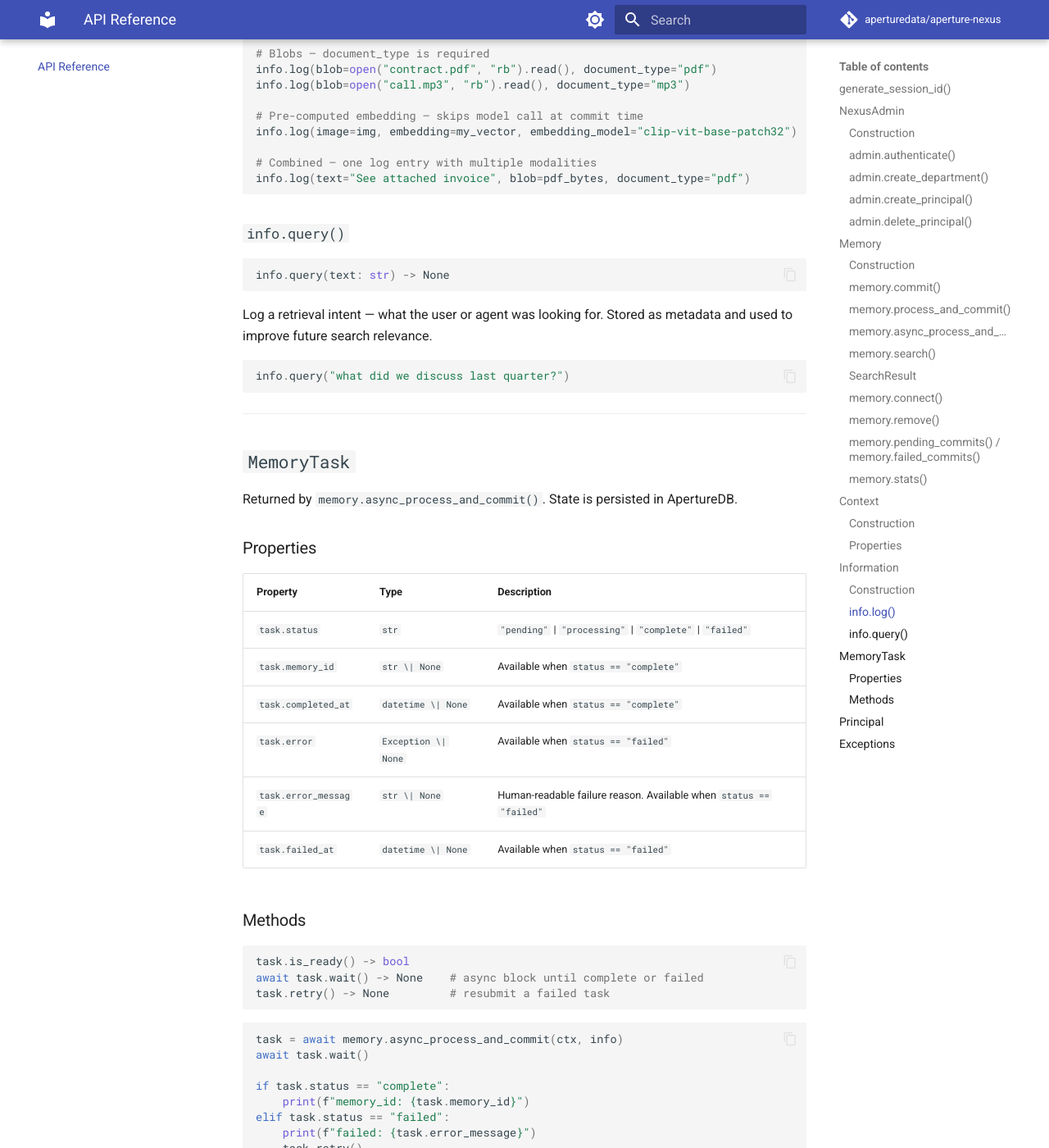
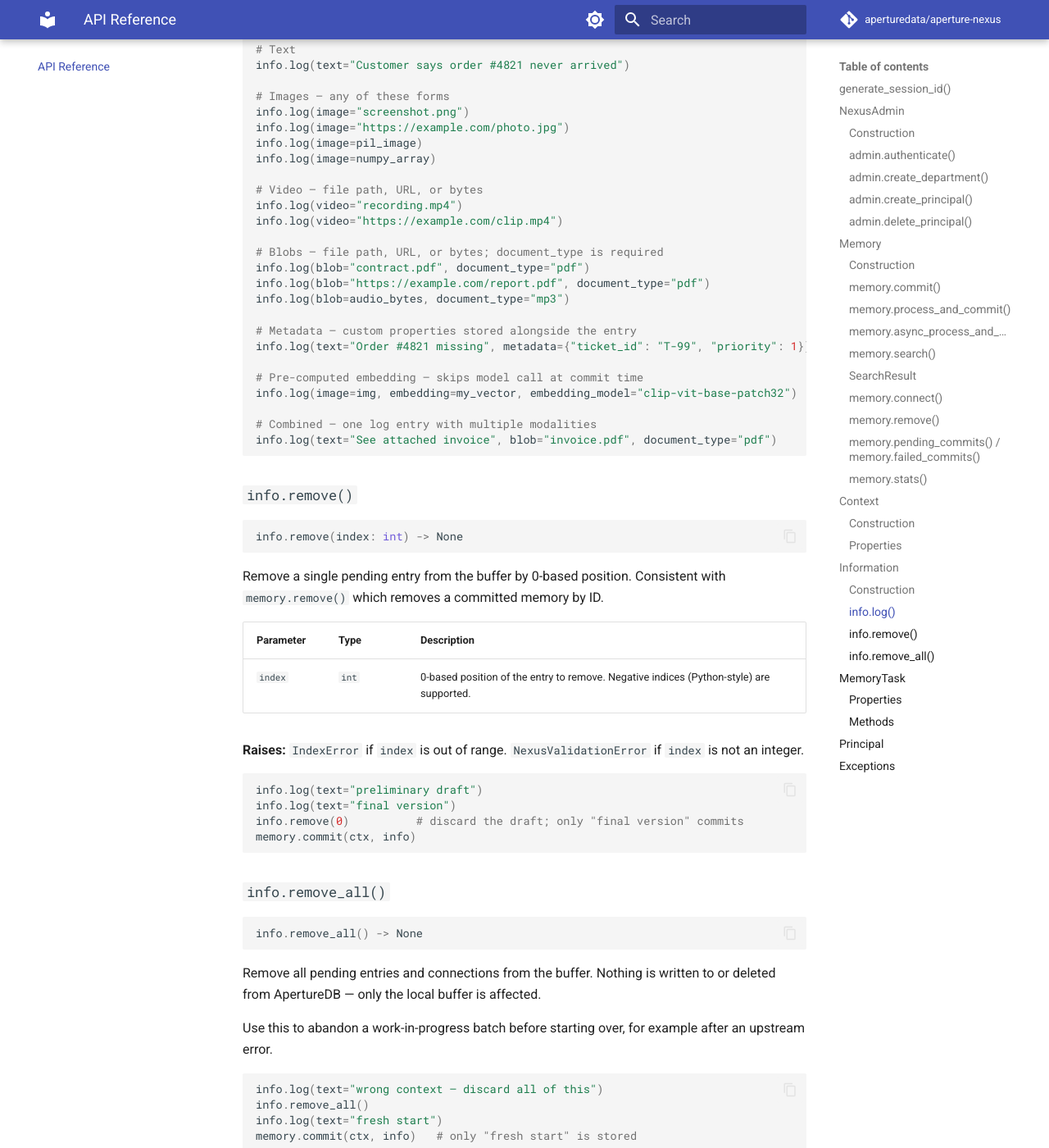
Before and after one commit to aperture-data/aperture-nexus, an MkDocs documentation site: the page built from docs/api-reference.md, in a window 1280 px wide and 1400 px high, scrolled down 12139 px. Shown: the whole window at 82% size. Built offline with MkDocs 1.6.1 and Material for MkDocs 9.7.7, drawn with Linux system fonts in a browser that asks for light colours; comment, search, counter and statistics services are not loaded; some of the changed text lies outside the part shown.

````diff
--- a/docs/api-reference.md
+++ b/docs/api-reference.md
@@ -496,10 +496,11 @@ info.log(
     text: str | None = None,
     image: str | bytes | PIL.Image | np.ndarray | None = None,
     video: str | bytes | None = None,
-    blob: bytes | None = None,
+    blob: str | bytes | None = None,
     document_type: str | None = None,
     embedding: np.ndarray | None = None,
     embedding_model: str | None = None,
+    metadata: dict | None = None,
 ) -> None
 ```
 
@@ -512,12 +513,15 @@ Validation happens eagerly at `log()` time — bad inputs raise `NexusValidation
 | `text` | `str \| None` | Plain text. Long text is chunked automatically at commit time. |
 | `image` | `str \| bytes \| PIL.Image \| np.ndarray \| None` | Image in any common form. File path, URL, bytes, PIL Image, or numpy array (HWC uint8 or float32). |
 | `video` | `str \| bytes \| None` | Video file path, URL, or raw bytes. |
-| `blob` | `bytes \| None` | Raw bytes for any binary format. Requires `document_type`. |
+| `blob` | `str \| bytes \| None` | File path, URL, or raw bytes for any binary format. Requires `document_type`. Paths and URLs are resolved at commit time. |
 | `document_type` | `str \| None` | File extension for blobs: `"pdf"`, `"mp3"`, `"docx"`, `"csv"`, etc. |
 | `embedding` | `np.ndarray \| None` | Pre-computed embedding vector. Skips model call at commit time. Requires `embedding_model`. |
 | `embedding_model` | `str \| None` | Name of the model that produced the embedding. Required when `embedding` is provided. |
+| `metadata` | `dict \| None` | Arbitrary key-value properties stored alongside the entry. Keys must be strings; values must be `str`, `int`, `float`, or `bool`. Reserved keys (`context_id`, `session_id`, etc.) are rejected. |
 
-**Raises:** `NexusValidationError` if input is invalid (missing file, wrong shape, missing `document_type` for blob, etc.)
+**Raises:** `NexusValidationError` if input is invalid (missing file, wrong shape, missing `document_type` for blob, reserved metadata key, etc.)
+
+> **Storage semantics for paths and URLs:** File paths and URLs passed to `image`, `video`, or `blob` are stored as references in the local buffer. Content is read from disk or network only when `memory.commit()` is called — not at `log()` time. Raw `bytes` are held in memory until commit.
 
 ```python
 info = Information(context_id=ctx.id)
@@ -531,30 +535,61 @@ info.log(image="https://example.com/photo.jpg")
 info.log(image=pil_image)
 info.log(image=numpy_array)
 
-# Video
+# Video — file path, URL, or bytes
 info.log(video="recording.mp4")
+info.log(video="https://example.com/clip.mp4")
 
-# Blobs — document_type is required
-info.log(blob=open("contract.pdf", "rb").read(), document_type="pdf")
-info.log(blob=open("call.mp3", "rb").read(), document_type="mp3")
+# Blobs — file path, URL, or bytes; document_type is required
+info.log(blob="contract.pdf", document_type="pdf")
+info.log(blob="https://example.com/report.pdf", document_type="pdf")
+info.log(blob=audio_bytes, document_type="mp3")
+
+# Metadata — custom properties stored alongside the entry
+info.log(text="Order #4821 missing", metadata={"ticket_id": "T-99", "priority": 1})
 
 # Pre-computed embedding — skips model call at commit time
 info.log(image=img, embedding=my_vector, embedding_model="clip-vit-base-patch32")
 
 # Combined — one log entry with multiple modalities
-info.log(text="See attached invoice", blob=pdf_bytes, document_type="pdf")
+info.log(text="See attached invoice", blob="invoice.pdf", document_type="pdf")
 ```
 
-### `info.query()`
+### `info.remove()`
 
 ```python
-info.query(text: str) -> None
+info.remove(index: int) -> None
 ```
 
-Log a retrieval intent — what the user or agent was looking for. Stored as metadata and used to improve future search relevance.
+Remove a single pending entry from the buffer by 0-based position. Consistent with `memory.remove()` which removes a committed memory by ID.
+
+| Parameter | Type | Description |
+|-----------|------|-------------|
+| `index` | `int` | 0-based position of the entry to remove. Negative indices (Python-style) are supported. |
+
+**Raises:** `IndexError` if `index` is out of range. `NexusValidationError` if `index` is not an integer.
 
 ```python
-info.query("what did we discuss last quarter?")
+info.log(text="preliminary draft")
+info.log(text="final version")
+info.remove(0)          # discard the draft; only "final version" commits
+memory.commit(ctx, info)
+```
+
+### `info.remove_all()`
+
+```python
+info.remove_all() -> None
+```
+
+Remove all pending entries and connections from the buffer. Nothing is written to or deleted from ApertureDB — only the local buffer is affected.
+
+Use this to abandon a work-in-progress batch before starting over, for example after an upstream error.
+
+```python
+info.log(text="wrong context — discard all of this")
+info.remove_all()
+info.log(text="fresh start")
+memory.commit(ctx, info)   # only "fresh start" is stored
 ```
 
 ---
````
Also changed, not shown: docs/concepts.md (+26 -4 lines), 3 other files.
